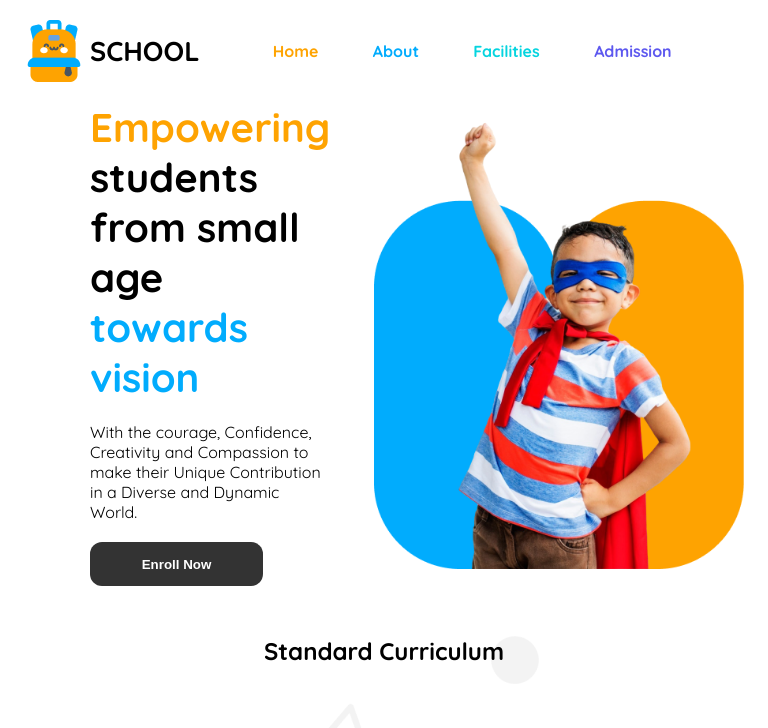
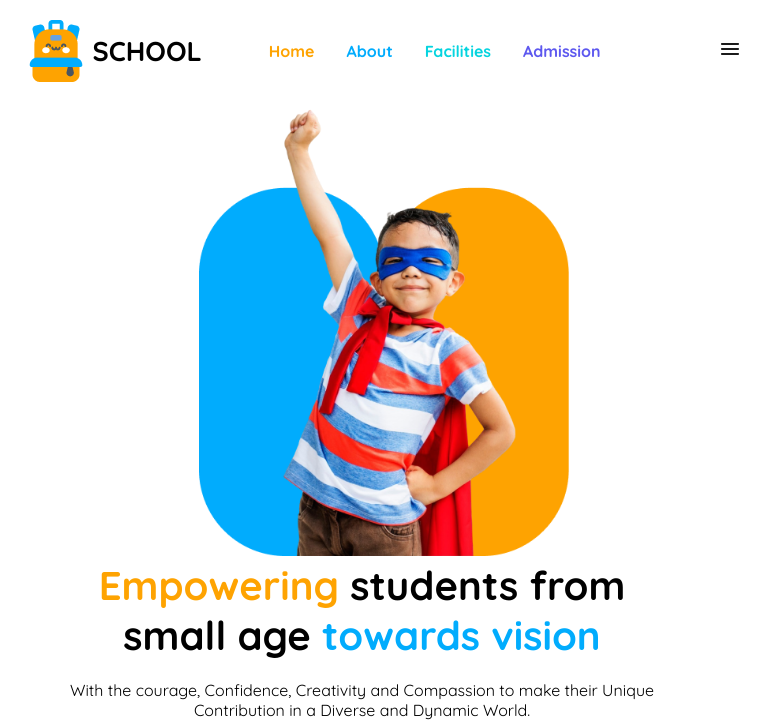
Before and after one commit to Arifuzzaman01/assignment2, a plain HTML site: page index.html in a window 768 px wide. Shown: the top 728 px of the page. Drawn offline with Linux system fonts and the light colour scheme.

Commit message:
completed Assignment2

```diff
--- a/style/style.css
+++ b/style/style.css
@@ -370,8 +370,28 @@ footer .icon {
   nav button{
     display: none;
   }
+  nav ul li a{
+    padding: 1rem;
+  }
+  .container{
+    margin: 0 50px;
+  }
+  .banner {
+    margin: 0 50px;
+    flex-direction: column-reverse;
+    p{
+      text-align: center;
+    }
+  }
+  .banner-btn{
+    text-align: center;
+  }
+   nav .menu{
+    display: inline;
+  }
   .banner h1{
     font-size: 2.5rem;
+    text-align: center;
   }
   .banner .image-area img{
     width: 370px;
```
